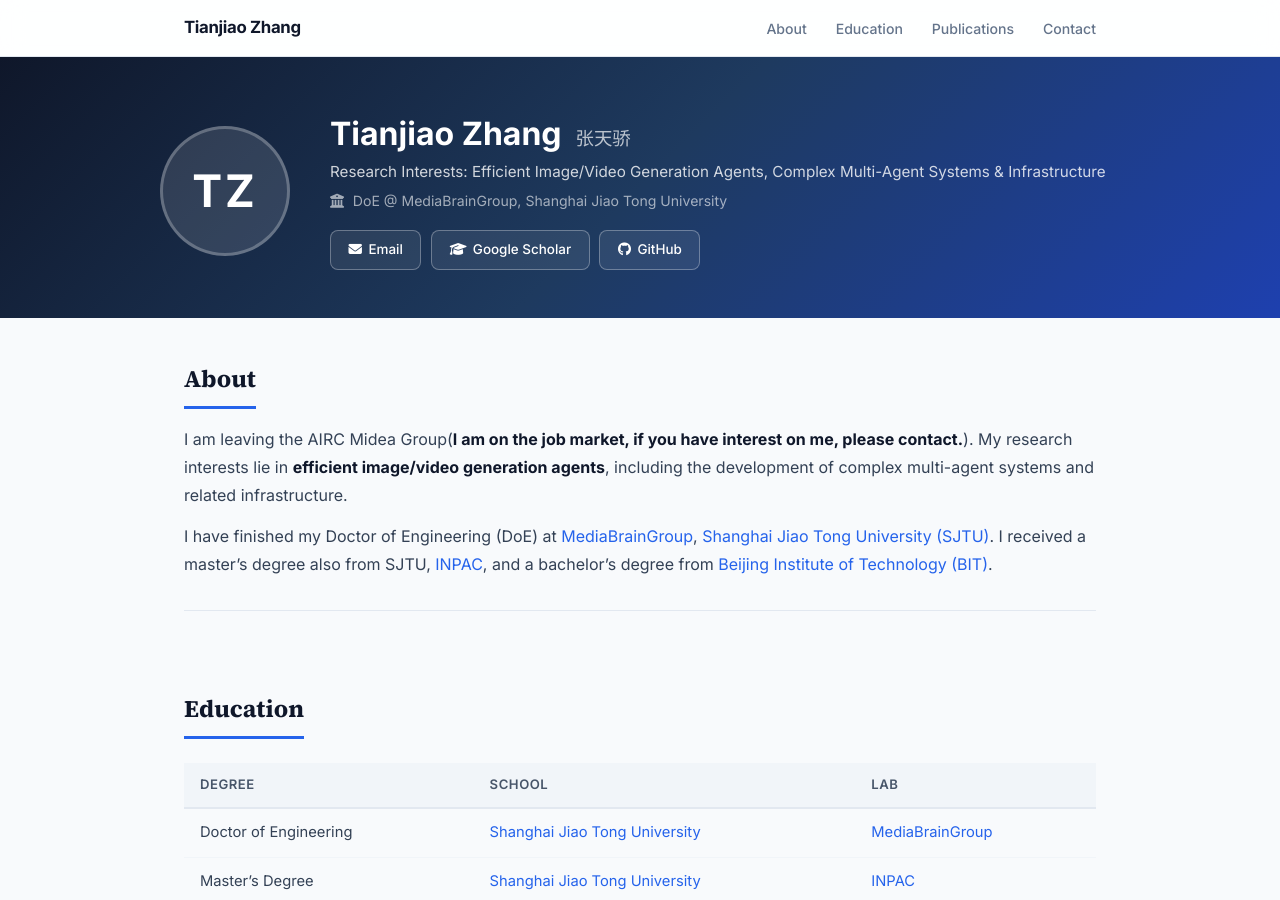
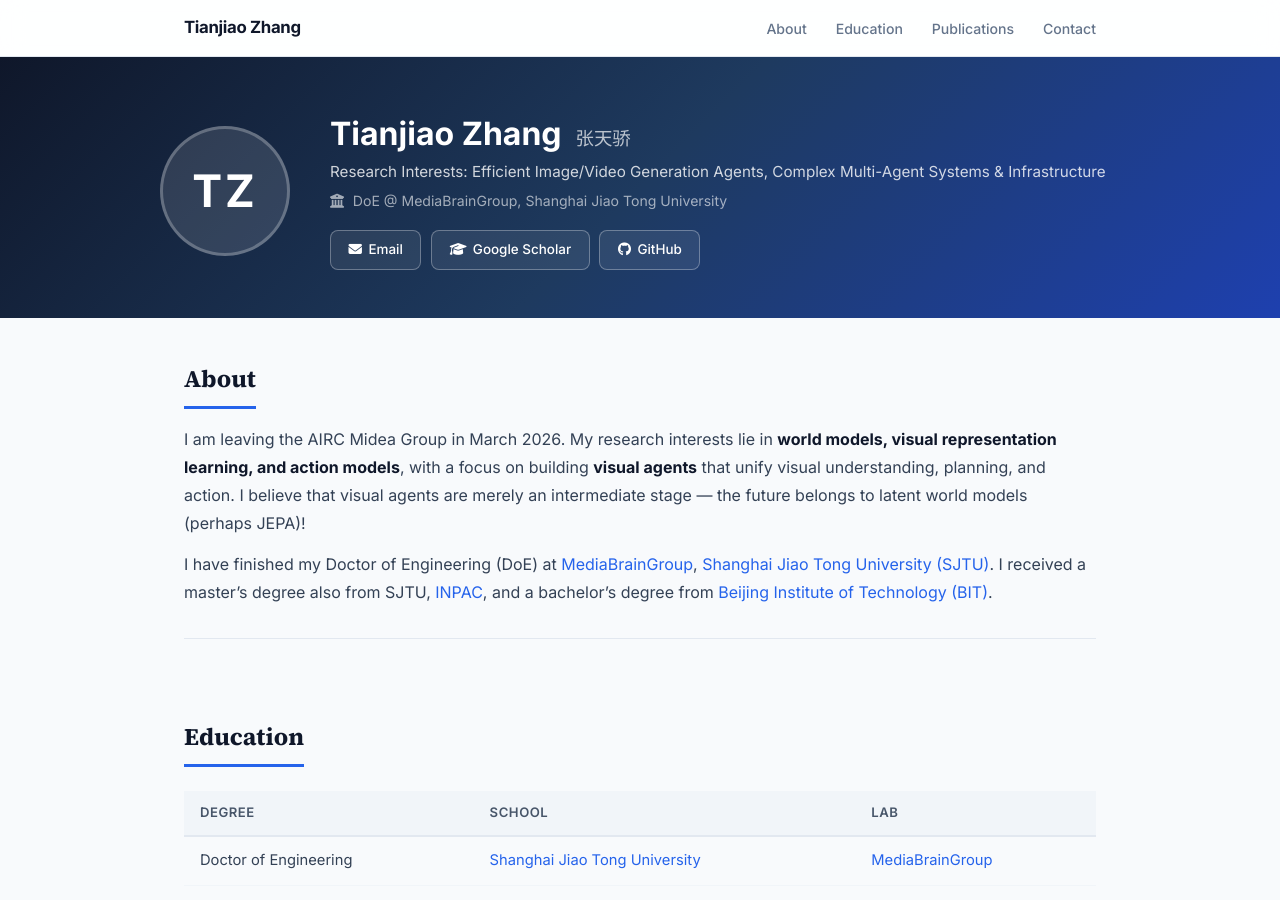
Before and after one commit to xiaoeyuztj/xiaoeyuztj.github.io, a Jekyll site: the page built from index.md, in a window 1280 px wide and 900 px high. Built offline with Jekyll 4.4.1, drawn with Linux system fonts in a browser that asks for light colours; our own code applies the rules of GitHub Pages for plain Markdown files.

Commit message:
update my index

```diff
--- a/index.md
+++ b/index.md
@@ -5,7 +5,7 @@ body_class: home
 
 ## About
 
-I am leaving the AIRC Midea Group(**I am on the job market, if you have interest on me, please contact.**). My research interests lie in **efficient image/video generation agents**, including the development of complex multi-agent systems and related infrastructure.
+I am leaving the AIRC Midea Group in March 2026. My research interests lie in **world models, visual representation learning, and action models**, with a focus on building **visual agents** that unify visual understanding, planning, and action. I believe that visual agents are merely an intermediate stage — the future belongs to latent world models (perhaps JEPA)!
 
 I have finished my Doctor of Engineering (DoE) at [MediaBrainGroup](https://mediabrain.sjtu.edu.cn/), [Shanghai Jiao Tong University (SJTU)](https://www.sjtu.edu.cn/). I received a master's degree also from SJTU, [INPAC](https://inpac.sjtu.edu.cn/), and a bachelor's degree from [Beijing Institute of Technology (BIT)](https://bit.edu.cn/).
 
```
